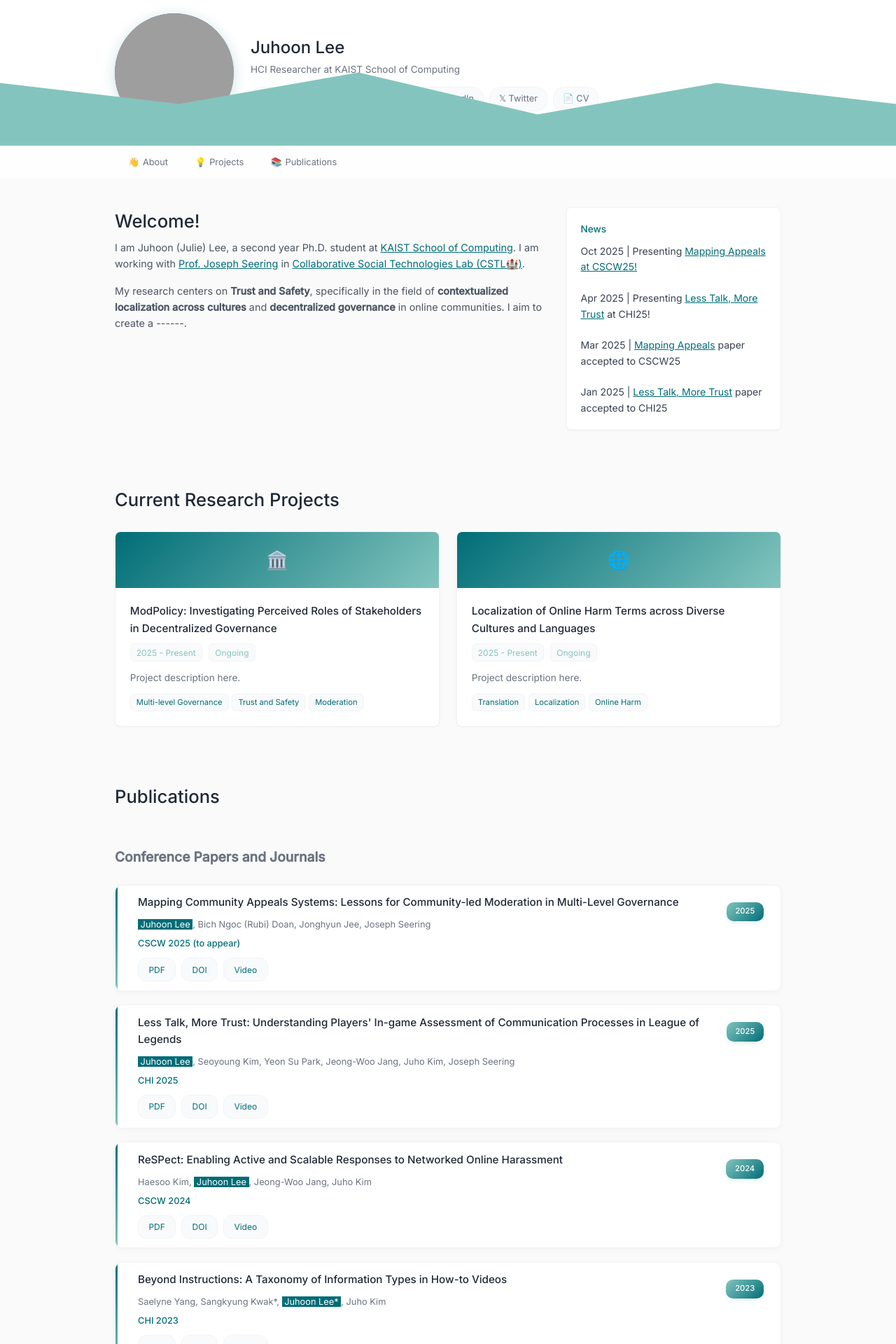
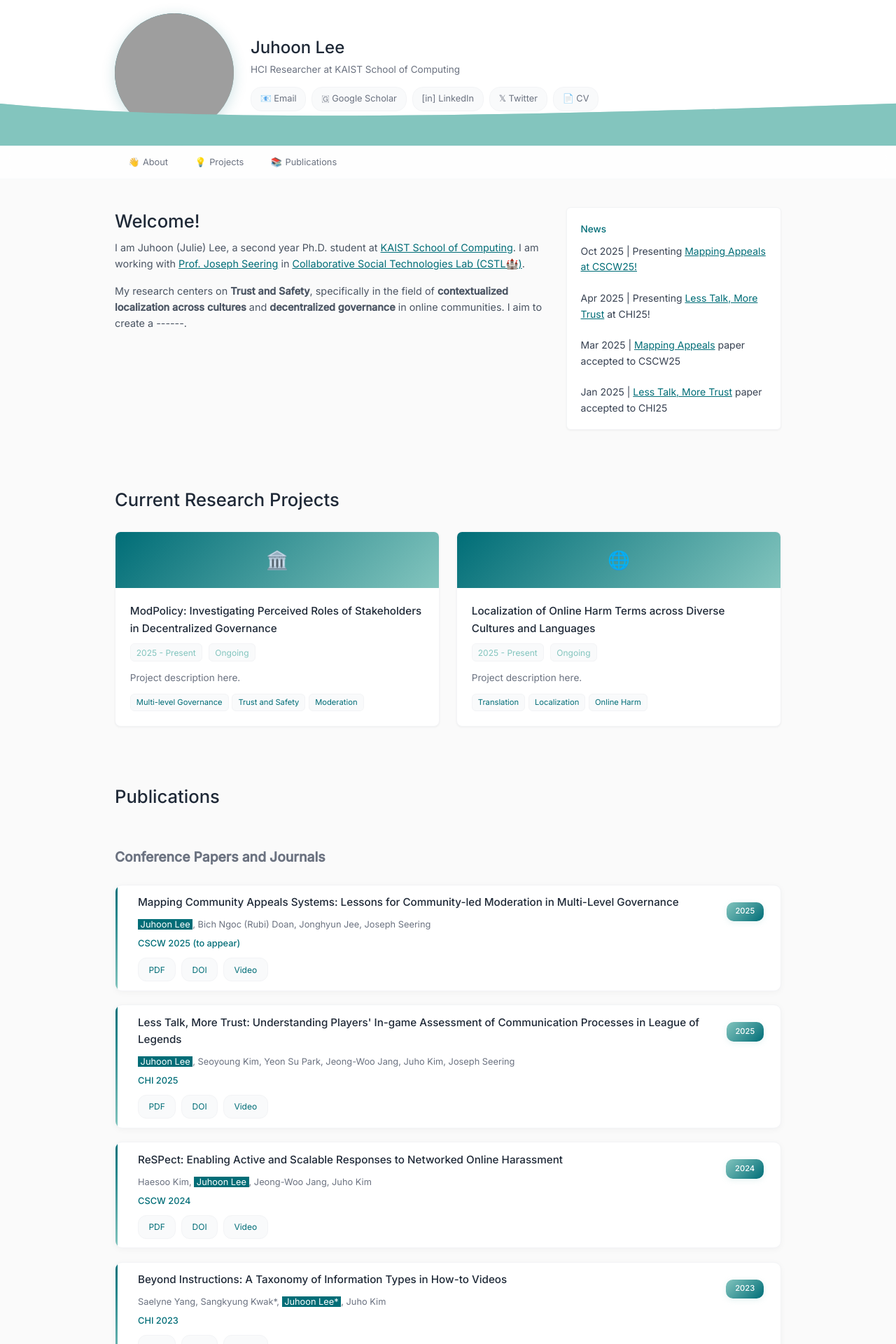
Before and after one commit to julielee16/personal-website, a Jekyll site: the page built from index.md, in a window 1280 px wide. Shown: the top 1920 px of the page at 70% size. Built offline with Jekyll 4.4.1, drawn with Linux system fonts in a browser that asks for light colours; grey boxes are pictures that could not be loaded.

Commit message:
Fixing wave animation

```diff
--- a/_layouts/default.html
+++ b/_layouts/default.html
@@ -23,7 +23,22 @@
                     <a href="" target="_blank">𝕏 Twitter</a>
                     <a href="/cv.pdf" target="_blank">📄 CV</a>
                 </div>
-                <div class="wave"></div>
+                <!-- Waves -->
+                <div class="waves">
+                <svg xmlns="http://www.w3.org/2000/svg" viewBox="0 0 1200 120" preserveAspectRatio="none">
+                    <defs>
+                    <path id="wavePath" d="M0,60 C300,120 900,0 1200,60 V120 H0 Z" />
+                    </defs>
+                    <g class="wave1">
+                    <use href="#wavePath" x="0" y="0" fill="#83C5BE"/>
+                    <use href="#wavePath" x="1200" y="0" fill="#83C5BE"/>
+                    </g>
+                    <g class="wave2">
+                    <use href="#wavePath" x="0" y="0" fill="rgba(131,197,190,0.7)"/>
+                    <use href="#wavePath" x="1200" y="0" fill="rgba(131,197,190,0.7)"/>
+                    </g>
+                </svg>
+                </div>
             </div>
         </div>
     </header>
--- a/_styles/_style.scss
+++ b/_styles/_style.scss
@@ -804,13 +804,24 @@
     margin-bottom: 0.8rem;
 }
 
-/* Wave background */
-.wave {
+/* Waves container */
+.waves {
     position: absolute;
     bottom: 0;
     left: 0;
     width: 100%;
-    height: 150px;
-    background: #83C5BE;
-    clip-path: polygon(0 40%, 20% 60%, 40% 30%, 60% 70%, 80% 40%, 100% 60%, 100% 100%, 0 100%);
+    height: 120px;
+    overflow: hidden;
+    line-height: 0;
 }
+
+.waves svg {
+    position: relative;
+    display: block;
+    width: calc(200% + 1.3px);
+    height: 100%;
+}
+
+.wave1, .wave2 {
+    will-change: transform;
+}
```
